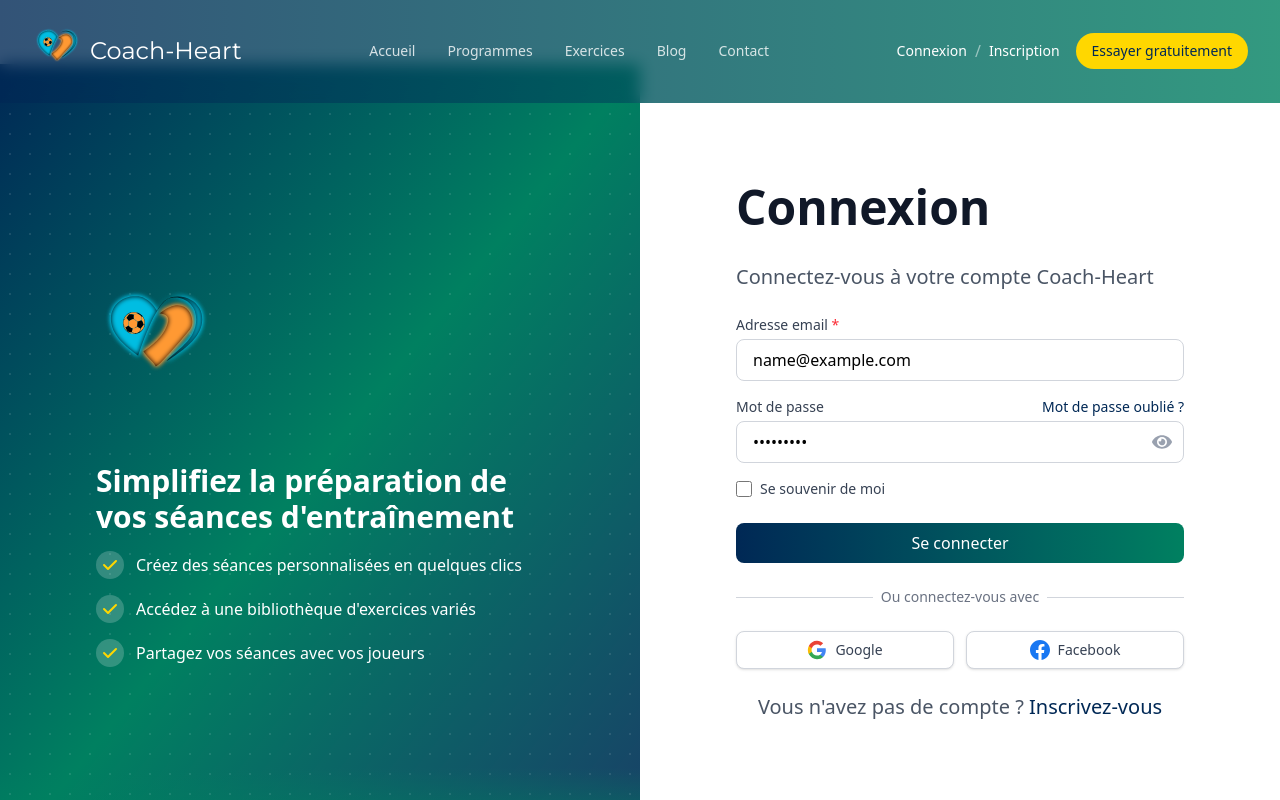
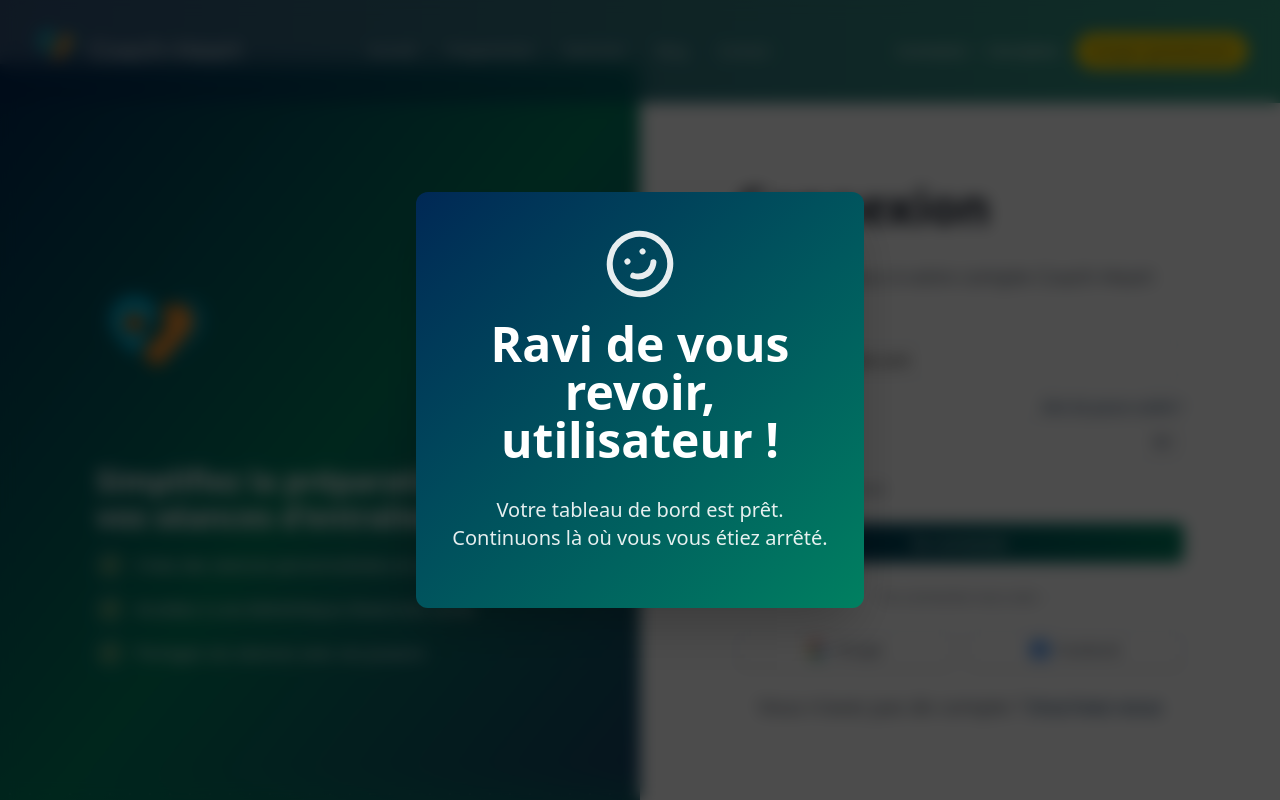
Before and after one commit to petaccia/coatch-heart, a Next.js app in the folder frontend/: page /login in a window 1280 px wide. Both pictures are taken after typing "name@example.com", "Sample123" into the empty fields and a click on the button "Se connecter". Shown: the top 800 px of the page. Built offline with nearby package versions, Linux system fonts and the light colour scheme; no server answers.

Commit message:
feat: add welcome animations for signup and login

```diff
--- /dev/null
+++ b/frontend/src/components/animations/WelcomeAnimation.tsx
@@ -0,0 +1,85 @@
+"use client";
+import { useEffect } from 'react';
+import { motion, useAnimate, stagger } from 'framer-motion';
+
+interface WelcomeAnimationProps {
+  userName: string;
+  onComplete?: () => void;
+}
+
+const WelcomeAnimation = ({ userName, onComplete }: WelcomeAnimationProps) => {
+  const [scope, animate] = useAnimate();
+
+  useEffect(() => {
+    const runAnimation = async () => {
+      // Animation de l'overlay
+      await animate(scope.current, { opacity: 1 }, { duration: 0.5 });
+
+      // Animation du conteneur
+      await animate('div.container', { scale: 1, opacity: 1 }, { duration: 0.5 });
+
+      // Animation du titre et du texte avec un effet de cascade
+      await animate([
+        ['h1', { y: 0, opacity: 1 }, { duration: 0.5 }],
+        ['p', { y: 0, opacity: 1 }, { duration: 0.5, delay: 0.2 }],
+        ['svg', { scale: 1, opacity: 1 }, { duration: 0.5, delay: 0.1 }]
+      ]);
+
+      // Pause avant de disparaître
+      await new Promise(resolve => setTimeout(resolve, 2500));
+
+      // Animation de sortie
+      await animate(scope.current, { opacity: 0 }, { duration: 0.5 });
+
+      // Appeler le callback onComplete si fourni
+      if (onComplete) {
+        onComplete();
+      }
+    };
+
+    runAnimation();
+  }, [animate, scope, onComplete]);
+
+  return (
+    <motion.div
+      ref={scope}
+      className="fixed inset-0 flex items-center justify-center z-50 bg-black/70 backdrop-blur-sm"
+      initial={{ opacity: 0 }}
+    >
+      <motion.div
+        className="container bg-white rounded-xl shadow-2xl p-8 max-w-md text-center"
+        initial={{ scale: 0.8, opacity: 0 }}
+      >
+        <motion.svg
+          className="w-20 h-20 mx-auto mb-4 text-primary"
+          viewBox="0 0 24 24"
+          fill="none"
+          stroke="currentColor"
+          strokeWidth="2"
+          strokeLinecap="round"
+          strokeLinejoin="round"
+          initial={{ scale: 0, opacity: 0 }}
+        >
+          <path d="M22 11.08V12a10 10 0 1 1-5.93-9.14"></path>
+          <polyline points="22 4 12 14.01 9 11.01"></polyline>
+        </motion.svg>
+
+        <motion.h1
+          className="text-2xl font-bold text-gray-900 mb-2"
+          initial={{ y: 20, opacity: 0 }}
+        >
+          Bienvenue sur Coach-Heart, {userName} !
+        </motion.h1>
+
+        <motion.p
+          className="text-gray-600"
+          initial={{ y: 20, opacity: 0 }}
+        >
+          Votre compte a été créé avec succès. Prêt à commencer votre parcours d'entraînement ?
+        </motion.p>
+      </motion.div>
+    </motion.div>
+  );
+};
+
+export default WelcomeAnimation;
--- /dev/null
+++ b/frontend/src/components/animations/WelcomeBackAnimation.tsx
@@ -0,0 +1,87 @@
+"use client";
+import { useEffect } from 'react';
+import { motion, useAnimate } from 'framer-motion';
+
+interface WelcomeBackAnimationProps {
+  userName: string;
+  onComplete?: () => void;
+}
+
+const WelcomeBackAnimation = ({ userName, onComplete }: WelcomeBackAnimationProps) => {
+  const [scope, animate] = useAnimate();
+
+  useEffect(() => {
+    const runAnimation = async () => {
+      // Animation de l'overlay
+      await animate(scope.current, { opacity: 1 }, { duration: 0.5 });
+
+      // Animation du conteneur
+      await animate('div.container', { scale: 1, opacity: 1 }, { duration: 0.5 });
+
+      // Animation des éléments avec un effet de cascade
+      await animate([
+        ['h1', { y: 0, opacity: 1 }, { duration: 0.5 }],
+        ['p', { y: 0, opacity: 1 }, { duration: 0.5, delay: 0.2 }],
+        ['svg', { rotate: [0, 360], scale: 1, opacity: 1 }, { duration: 0.8, ease: "easeOut" }]
+      ]);
+
+      // Pause avant de disparaître
+      await new Promise(resolve => setTimeout(resolve, 2500));
+
+      // Animation de sortie
+      await animate(scope.current, { opacity: 0 }, { duration: 0.5 });
+
+      // Appeler le callback onComplete si fourni
+      if (onComplete) {
+        onComplete();
+      }
+    };
+
+    runAnimation();
+  }, [animate, scope, onComplete]);
+
+  return (
+    <motion.div
+      ref={scope}
+      className="fixed inset-0 flex items-center justify-center z-50 bg-black/70 backdrop-blur-sm"
+      initial={{ opacity: 0 }}
+    >
+      <motion.div
+        className="container bg-gradient-to-br from-primary to-secondary rounded-xl shadow-2xl p-8 max-w-md text-center"
+        initial={{ scale: 0.8, opacity: 0 }}
+      >
+        <motion.svg
+          className="w-20 h-20 mx-auto mb-4 text-white"
+          viewBox="0 0 24 24"
+          fill="none"
+          stroke="currentColor"
+          strokeWidth="2"
+          strokeLinecap="round"
+          strokeLinejoin="round"
+          initial={{ scale: 0, opacity: 0, rotate: 0 }}
+        >
+          <circle cx="12" cy="12" r="10"></circle>
+          <path d="M8 14s1.5 2 4 2 4-2 4-2"></path>
+          <line x1="9" y1="9" x2="9.01" y2="9"></line>
+          <line x1="15" y1="9" x2="15.01" y2="9"></line>
+        </motion.svg>
+
+        <motion.h1
+          className="text-2xl font-bold text-white mb-2"
+          initial={{ y: 20, opacity: 0 }}
+        >
+          Ravi de vous revoir, {userName} !
+        </motion.h1>
+
+        <motion.p
+          className="text-white/90"
+          initial={{ y: 20, opacity: 0 }}
+        >
+          Votre tableau de bord est prêt. Continuons là où vous vous étiez arrêté.
+        </motion.p>
+      </motion.div>
+    </motion.div>
+  );
+};
+
+export default WelcomeBackAnimation;
--- /dev/null
+++ b/frontend/src/components/animations/index.ts
@@ -0,0 +1,2 @@
+export { default as WelcomeAnimation } from './WelcomeAnimation';
+export { default as WelcomeBackAnimation } from './WelcomeBackAnimation';
--- a/frontend/src/components/auth/LoginForm.tsx
+++ b/frontend/src/components/auth/LoginForm.tsx
@@ -4,9 +4,10 @@ import { motion } from 'framer-motion';
 import Link from 'next/link';
 import { EmailInput, PasswordInput, SubmitButton, CheckboxInput, SocialButtonsGroup, validateLoginForm } from './form-components';
 import { useAuth } from '@/contexts/AuthContext';
+import { WelcomeBackAnimation } from '@/components/animations';
 
 const LoginForm = () => {
-  const { login, loading, error: authError, clearError } = useAuth();
+  const { login, loading, error: authError, clearError, user } = useAuth();
 
   const [formData, setFormData] = useState({
     email: '',
@@ -20,6 +21,8 @@ const LoginForm = () => {
   });
 
   const [rememberMe, setRememberMe] = useState(false);
+  const [showWelcomeAnimation, setShowWelcomeAnimation] = useState(false);
+  const [loginComplete, setLoginComplete] = useState(false);
 
   // Effacer les erreurs d'authentification lorsque le formulaire change
   useEffect(() => {
@@ -61,13 +64,30 @@ const LoginForm = () => {
         password: formData.password
       });
 
-      // La redirection est gérée dans le contexte d'authentification
+      // Afficher l'animation de bienvenue
+      setShowWelcomeAnimation(true);
+
+      // La redirection est gérée dans le contexte d'authentification après l'animation
     } catch (error) {
       console.error('Erreur lors de la connexion', error);
     }
   };
 
+  // Fonction pour gérer la fin de l'animation
+  const handleAnimationComplete = () => {
+    setShowWelcomeAnimation(false);
+    setLoginComplete(true);
+  };
+
   return (
+    <>
+      {showWelcomeAnimation && (
+        <WelcomeBackAnimation
+          userName={user?.firstName || 'utilisateur'}
+          onComplete={handleAnimationComplete}
+        />
+      )}
+
       <motion.form
         onSubmit={handleSubmit}
         className="space-y-4"
@@ -140,6 +160,7 @@ const LoginForm = () => {
       {/* Boutons sociaux */}
       <SocialButtonsGroup />
     </motion.form>
+    </>
   );
 };
 
--- a/frontend/src/components/auth/SignupForm.tsx
+++ b/frontend/src/components/auth/SignupForm.tsx
@@ -3,6 +3,7 @@ import { useState, useEffect } from 'react';
 import { motion } from 'framer-motion';
 import { TextInput, EmailInput, PasswordInput, SubmitButton, SocialButtonsGroup, validateSignupForm } from './form-components';
 import { useAuth } from '@/contexts/AuthContext';
+import { WelcomeAnimation } from '@/components/animations';
 
 const SignupForm = () => {
   const { signup, loading, error: authError, clearError } = useAuth();
@@ -22,6 +23,9 @@ const SignupForm = () => {
     password: '',
     confirmPassword: '',
   });
+
+  const [showWelcomeAnimation, setShowWelcomeAnimation] = useState(false);
+  const [registrationComplete, setRegistrationComplete] = useState(false);
 
   // Effacer les erreurs d'authentification lorsque le formulaire change
   useEffect(() => {
@@ -60,13 +64,30 @@ const SignupForm = () => {
         lastName: formData.lastName
       });
 
-      // La redirection est gérée dans le contexte d'authentification
+      // Afficher l'animation de bienvenue
+      setShowWelcomeAnimation(true);
+
+      // La redirection est gérée dans le contexte d'authentification après l'animation
     } catch (error) {
       console.error('Erreur lors de l\'inscription', error);
     }
   };
 
+  // Fonction pour gérer la fin de l'animation
+  const handleAnimationComplete = () => {
+    setShowWelcomeAnimation(false);
+    setRegistrationComplete(true);
+  };
+
   return (
+    <>
+      {showWelcomeAnimation && (
+        <WelcomeAnimation
+          userName={formData.firstName || 'nouvel utilisateur'}
+          onComplete={handleAnimationComplete}
+        />
+      )}
+
       <motion.form
         onSubmit={handleSubmit}
         className="space-y-4"
@@ -169,6 +190,7 @@ const SignupForm = () => {
       {/* Boutons sociaux */}
       <SocialButtonsGroup />
     </motion.form>
+    </>
   );
 };
 
```
Lines whose indentation alone changed are shown as unchanged.
